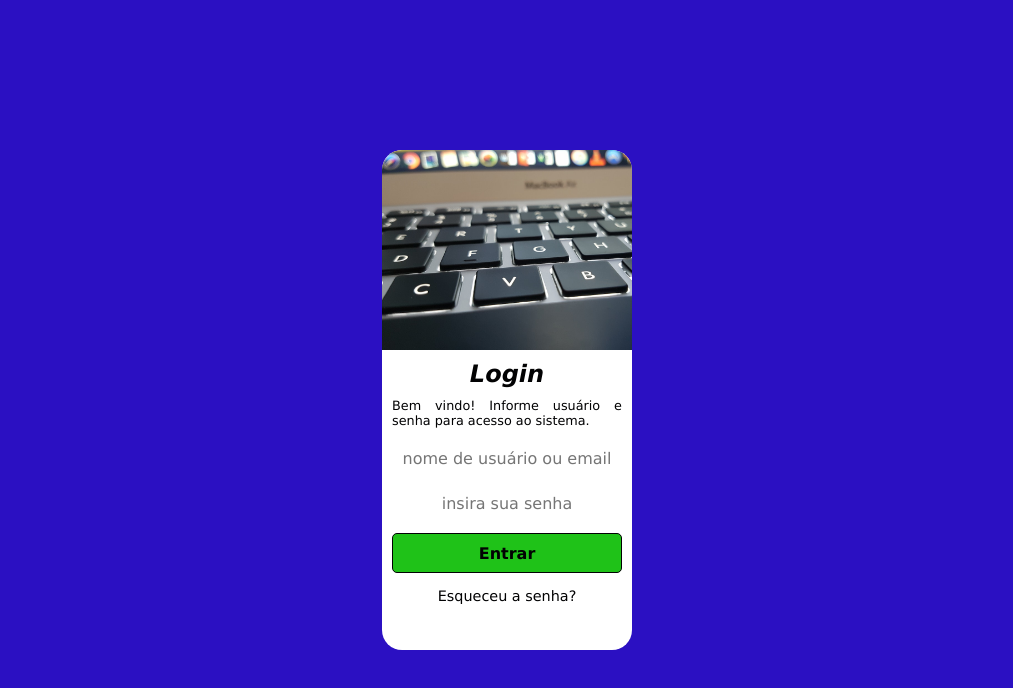
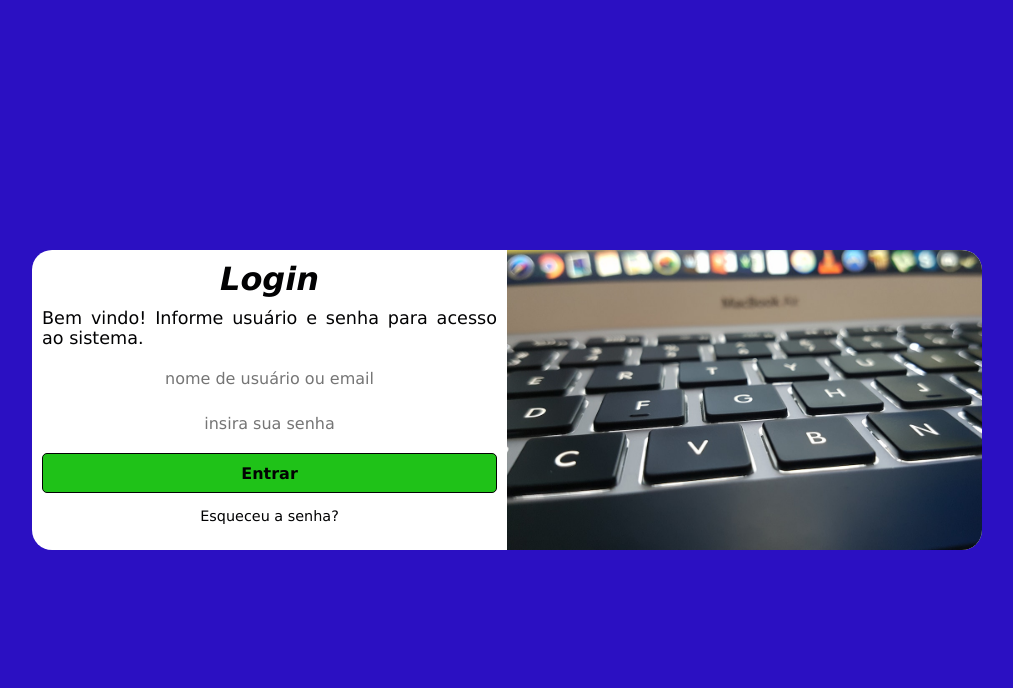
Before and after one commit to ezequielFaustino/form_login, a plain HTML site: page index.html in a window 1280 px wide. Shown: the whole page, without its empty margins (133-1146 px from the left). Drawn offline with Linux system fonts and the light colour scheme.

Commit message:
Update media_query.css
media query p/ tela desktop e acima

```diff
--- a/css/media_query.css
+++ b/css/media_query.css
@@ -32,3 +32,30 @@ Grandes telas: acima de 1200px
     font-size: 0.9em;
   }
 }
+
+/* VERSAO PARA DESKTOPS E ACIMA */
+@media screen and (min-width: 992px){
+  section#login{
+    width: 950px;
+    height: 300px;
+  }
+
+  section#login > div#image{
+    float: right;
+    width: 50%;
+    height: 100%;
+  }
+
+  section#login > div#form{
+    float: left;
+    width: 50%;
+  }
+
+  div#form > h1{
+    font-size: 2em;
+  }
+
+  div#form > p{
+    font-size: 1.1em;
+  }
+}
```
